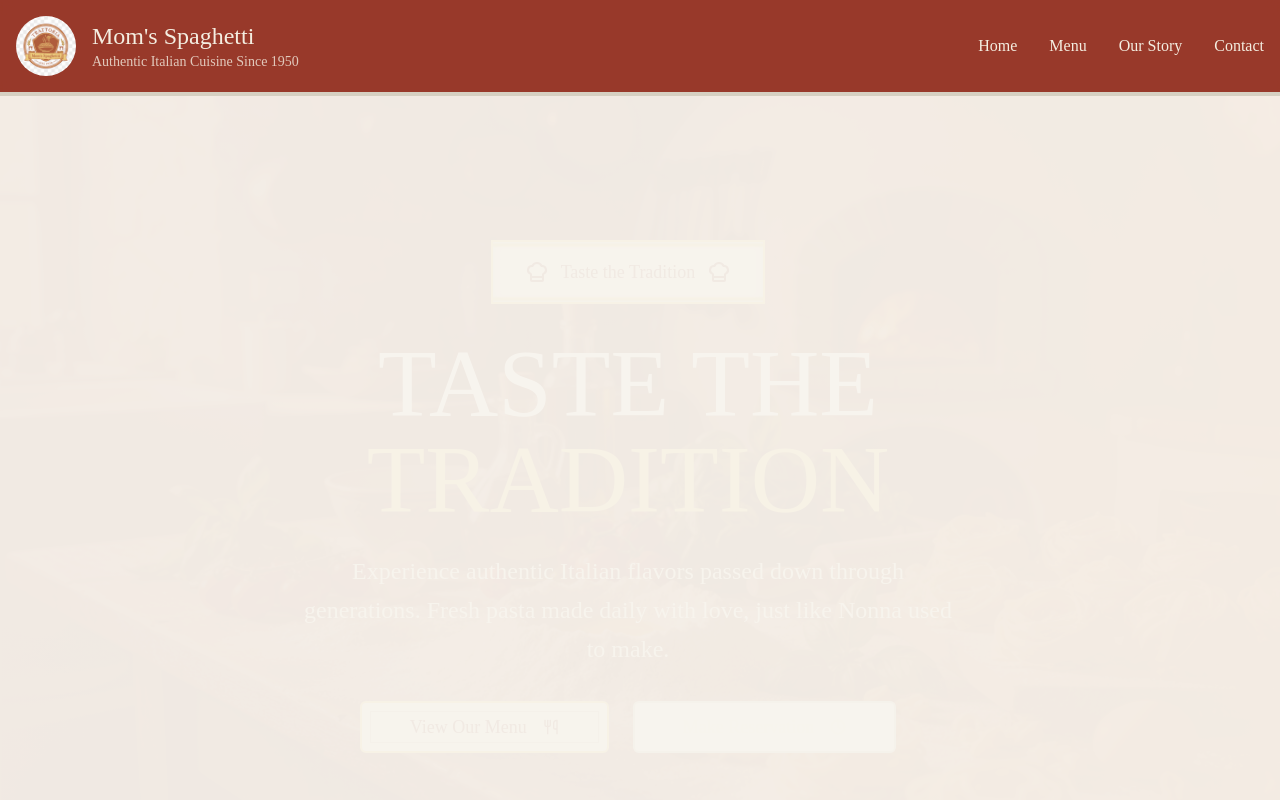
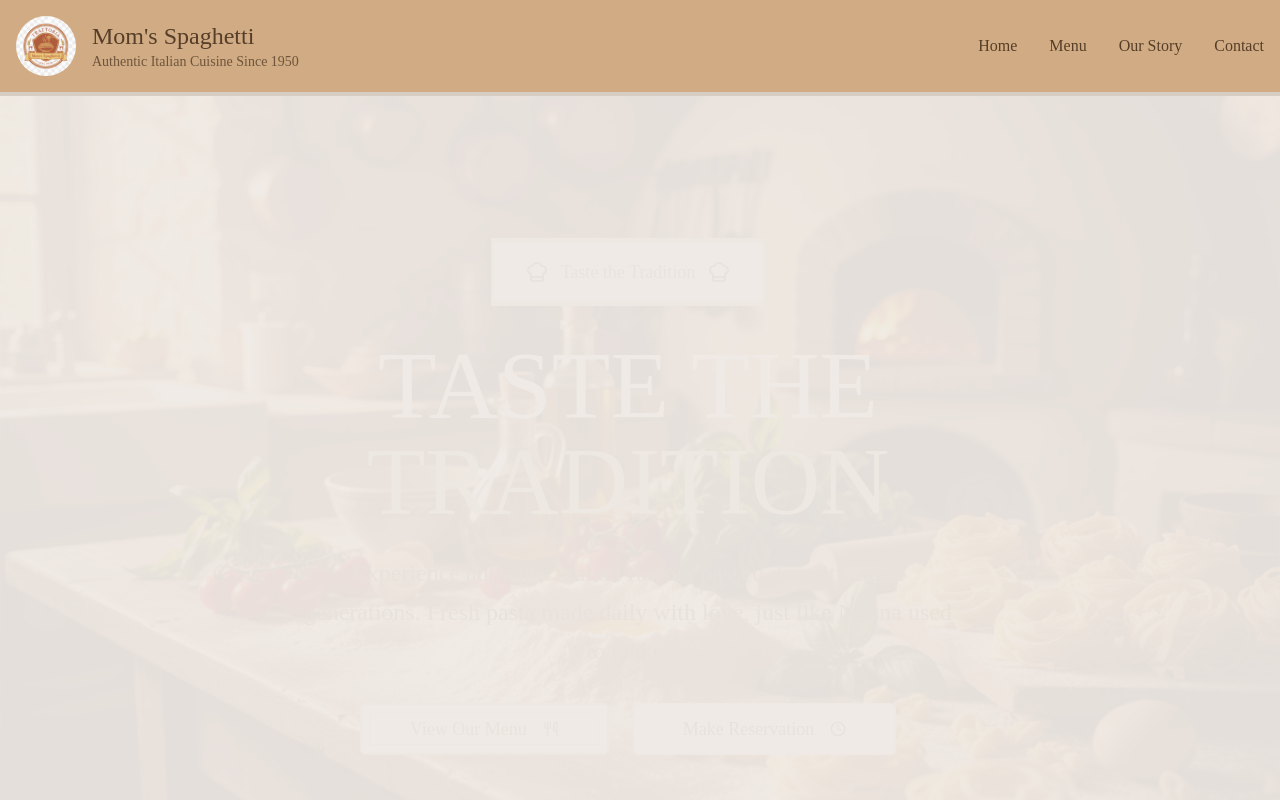
Before and after one commit to TNDIGITALMARK/f9a64cf2-3710-4a80-a643-27cc32576dbc, a Next.js app: page / in a window 1280 px wide. Shown: the top 800 px of the page. Built offline with nearby package versions, Linux system fonts and the light colour scheme.

Commit message:
Phoenix AutoSave: 3 files updated (main branch)
Project: f9a64cf2-3710-4a80-a643-27cc32576dbc
User: DxnmDi7kzHNtCxrnSWG6FJ4Bplz2
Tool: claude-code
Timestamp: 2025-09-29T21:13:18.495Z

Auto-generated by Phoenix AutoSave System - committed to main branch

```diff
--- a/src/app/globals.css
+++ b/src/app/globals.css
@@ -8,41 +8,41 @@ All colors MUST be HSL.
 */
 
 :root {
-  /* Italian Restaurant Color Scheme - Warm Earth Tones */
-  --background: 39 36% 95%; /* Warm cream */
-  --foreground: 25 20% 15%; /* Dark brown */
+  /* Italian Tan-Toned Color Scheme - Very Italian Style */
+  --background: 35 25% 92%; /* Warm tan cream */
+  --foreground: 28 35% 25%; /* Rich dark tan */
 
-  --card: 41 45% 92%; /* Light cream */
-  --card-foreground: 25 25% 20%; /* Dark brown */
+  --card: 38 30% 88%; /* Light tan */
+  --card-foreground: 28 35% 25%; /* Rich dark tan */
 
-  --popover: 41 45% 92%;
-  --popover-foreground: 25 25% 20%;
+  --popover: 38 30% 88%;
+  --popover-foreground: 28 35% 25%;
 
-  --primary: 8 65% 35%; /* Deep terracotta/burgundy */
-  --primary-foreground: 41 45% 92%; /* Light cream */
+  --primary: 32 45% 65%; /* Warm tan */
+  --primary-foreground: 28 35% 25%; /* Dark tan */
 
-  --secondary: 45 85% 70%; /* Golden yellow */
-  --secondary-foreground: 25 25% 20%; /* Dark brown */
+  --secondary: 40 35% 75%; /* Light golden tan */
+  --secondary-foreground: 28 35% 25%; /* Dark tan */
 
-  --muted: 41 25% 85%; /* Muted cream */
-  --muted-foreground: 25 15% 45%; /* Medium brown */
+  --muted: 35 20% 85%; /* Muted tan */
+  --muted-foreground: 28 25% 45%; /* Medium tan */
 
-  --accent: 18 75% 45%; /* Rich burgundy accent */
-  --accent-foreground: 41 45% 92%; /* Light cream */
+  --accent: 30 40% 70%; /* Medium tan accent */
+  --accent-foreground: 28 35% 25%; /* Dark tan */
 
   --destructive: 0 84.2% 60.2%;
   --destructive-foreground: 210 40% 98%;
 
-  --border: 41 20% 80%; /* Soft cream border */
-  --input: 41 25% 85%; /* Input cream */
-  --ring: 8 65% 35%; /* Terracotta ring */
+  --border: 35 20% 80%; /* Soft tan border */
+  --input: 35 25% 85%; /* Input tan */
+  --ring: 32 45% 65%; /* Tan ring */
 
-  /* Italian Restaurant Specific Colors */
-  --italian-gold: 45 85% 65%; /* Warm gold */
-  --italian-burgundy: 8 65% 30%; /* Deep burgundy */
-  --italian-terracotta: 18 75% 45%; /* Terracotta */
-  --italian-cream: 41 45% 92%; /* Warm cream */
-  --italian-olive: 75 25% 35%; /* Olive green */
+  /* Italian Tan-Toned Specific Colors */
+  --italian-gold: 42 40% 70%; /* Warm tan gold */
+  --italian-burgundy: 28 35% 35%; /* Deep tan burgundy */
+  --italian-terracotta: 25 45% 60%; /* Tan terracotta */
+  --italian-cream: 38 30% 88%; /* Tan cream */
+  --italian-olive: 50 25% 50%; /* Tan olive */
 
   --radius: 0.5rem;
 
@@ -199,28 +199,16 @@ body {
 
 /* Roman Column Pattern */
 .roman-column {
-  background-image: linear-gradient(
-    to bottom,
-    hsl(var(--italian-cream)) 0%,
-    hsl(var(--italian-gold)) 5%,
-    hsl(var(--italian-cream)) 10%,
-    hsl(var(--italian-cream)) 90%,
-    hsl(var(--italian-gold)) 95%,
-    hsl(var(--italian-cream)) 100%
-  );
+  background-color: hsl(var(--italian-cream));
   border: 2px solid hsl(var(--italian-gold));
-  box-shadow: inset 0 0 10px rgba(0,0,0,0.1);
+  border-top: 4px solid hsl(var(--italian-gold));
+  border-bottom: 4px solid hsl(var(--italian-gold));
+  box-shadow: inset 0 2px 0 rgba(255,255,255,0.2), inset 0 -2px 0 rgba(0,0,0,0.05);
 }
 
 /* Decorative Border Pattern */
 .italian-border {
   border: 3px solid hsl(var(--italian-burgundy));
-  border-image: linear-gradient(
-    45deg,
-    hsl(var(--italian-burgundy)),
-    hsl(var(--italian-gold)),
-    hsl(var(--italian-burgundy))
-  ) 1;
   position: relative;
 }
 
@@ -251,16 +239,9 @@ body {
 
 /* Italian Card Style */
 .italian-card {
-  background: linear-gradient(
-    135deg,
-    hsl(var(--italian-cream)) 0%,
-    hsl(var(--card)) 50%,
-    hsl(var(--italian-cream)) 100%
-  );
+  background-color: hsl(var(--italian-cream));
   border: 2px solid hsl(var(--italian-gold));
-  box-shadow:
-    0 4px 8px rgba(0,0,0,0.1),
-    inset 0 1px 0 rgba(255,255,255,0.3);
+  box-shadow: 0 4px 8px rgba(0,0,0,0.1);
   position: relative;
 }
 
@@ -278,18 +259,7 @@ body {
 
 /* Italian Hero Background */
 .hero-italian {
-  background:
-    linear-gradient(
-      45deg,
-      rgba(139, 69, 19, 0.8) 0%,
-      rgba(160, 82, 45, 0.6) 50%,
-      rgba(139, 69, 19, 0.8) 100%
-    ),
-    radial-gradient(
-      ellipse at center,
-      rgba(218, 165, 32, 0.1) 0%,
-      transparent 70%
-    );
+  background-color: hsl(var(--primary));
 }
 
 /* Texture Overlay */
--- a/src/app/page.tsx
+++ b/src/app/page.tsx
@@ -59,10 +59,10 @@ export default function Index() {
             className="object-cover"
             priority
           />
-          <div className="absolute inset-0 bg-gradient-to-r from-primary/80 via-primary/60 to-accent/80"></div>
+          <div className="absolute inset-0 bg-primary/30"></div>
         </div>
 
-        <div className="relative z-10 container mx-auto px-4 text-center text-white">
+        <div className="relative z-10 container mx-auto px-4 text-center">
           <div className="max-w-4xl mx-auto">
             <div className="roman-column inline-block px-8 py-4 mb-8">
               <div className="flex items-center gap-3 justify-center">
@@ -74,13 +74,13 @@ export default function Index() {
               </div>
             </div>
 
-            <h1 className="font-italian-display text-6xl md:text-8xl font-bold mb-6">
+            <h1 className="font-italian-display text-6xl md:text-8xl font-bold mb-6 text-italian-cream">
               TASTE THE
               <br />
               <span className="text-italian-gold">TRADITION</span>
             </h1>
 
-            <p className="font-italian-body text-xl md:text-2xl mb-8 max-w-2xl mx-auto leading-relaxed text-italian-cream">
+            <p className="font-italian-body text-xl md:text-2xl mb-8 max-w-2xl mx-auto leading-relaxed text-primary-foreground font-semibold">
               Experience authentic Italian flavors passed down through generations.
               Fresh pasta made daily with love, just like Nonna used to make.
             </p>
@@ -98,7 +98,7 @@ export default function Index() {
               <Button
                 variant="outline"
                 size="lg"
-                className="px-12 py-6 text-lg font-italian-body border-2 border-italian-cream text-italian-cream hover:bg-italian-cream hover:text-primary smooth-hover"
+                className="px-12 py-6 text-lg font-italian-body border-2 border-primary-foreground text-primary-foreground hover:bg-primary-foreground hover:text-primary smooth-hover"
               >
                 Make Reservation
                 <Clock className="ml-2 w-5 h-5" />
@@ -109,7 +109,7 @@ export default function Index() {
 
         <div className="absolute bottom-8 left-1/2 transform -translate-x-1/2">
           <div className="animate-bounce">
-            <ArrowRight className="w-6 h-6 text-italian-cream rotate-90" />
+            <ArrowRight className="w-6 h-6 text-primary-foreground rotate-90" />
           </div>
         </div>
       </section>
```
Also changed, not shown: public/generated/italian_hero_tan_mockup.png (added).
